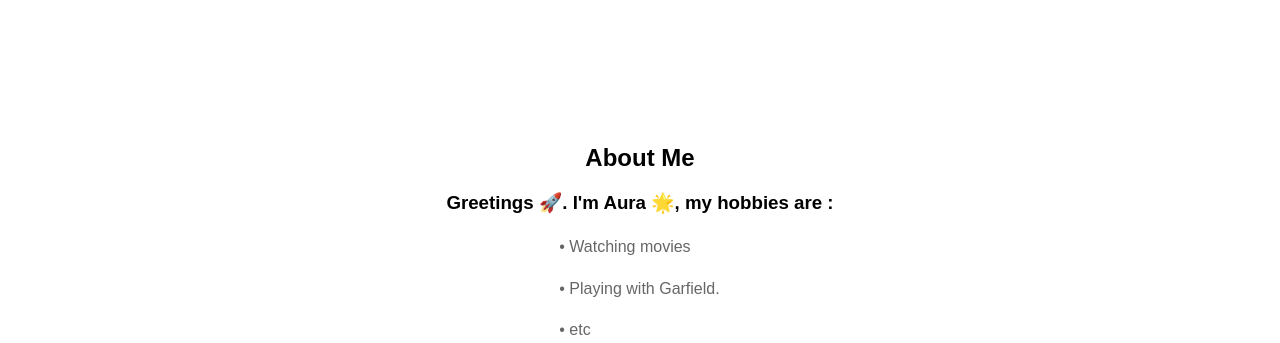
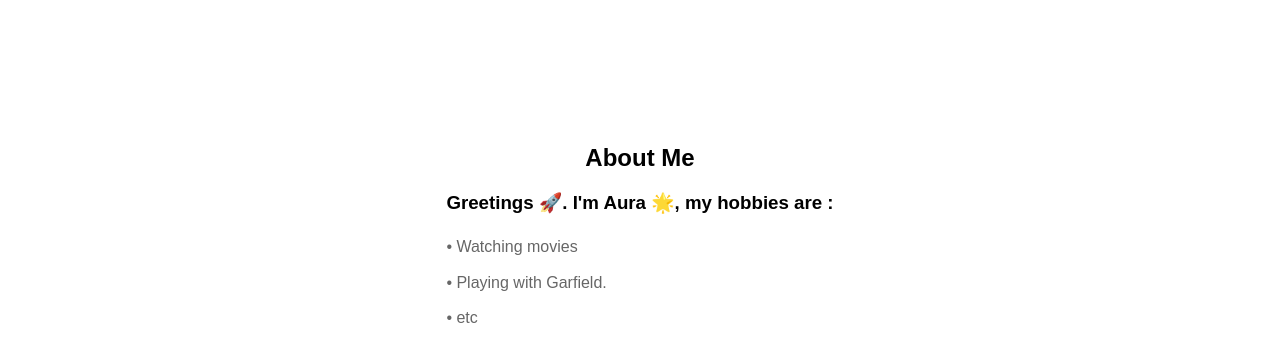
Before and after one commit to reddishowo/AuraisyahAS, a plain HTML site: page index.html in a window 1280 px wide. Shown: the part 457-800 px from the top of the page. Drawn offline with Linux system fonts and the light colour scheme.

Commit message:
some css fixes probably

```diff
--- a/styles.css
+++ b/styles.css
@@ -200,6 +200,9 @@ footer {
 #about {
   padding: 50px 0;
   text-align: center;
+  display: flex;
+  justify-content: center;
+  align-items: center;
 }
 
 .about-text{
@@ -212,22 +215,20 @@ footer {
   font-size: 16px;
   line-height: 1.6;
   margin: 0px;
-  align-items: center;
-  text-align: left;
+  text-align: center; /* Center text horizontally */
   flex-direction: column;
   margin-top: 20px;
-  transform: translateX(50px);
-  /* Awal posisi elemen */
+  transform: translateY(90px);
   transition: opacity 1s ease, transform 1s ease;
 }
 
 .about-paragraph p {
-  text-align: left;
-  position: relative;
-  left: 39%;
+  margin: 10px 0;
+  width: fit-content;
 }
 
 .about-paragraph.visible {
+  width: 50%;
   opacity: 1;
   transform: translateX(0);
   /* Akhir posisi elemen */
```
